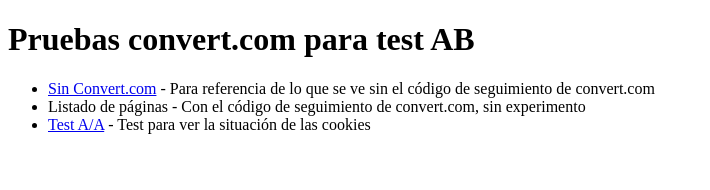
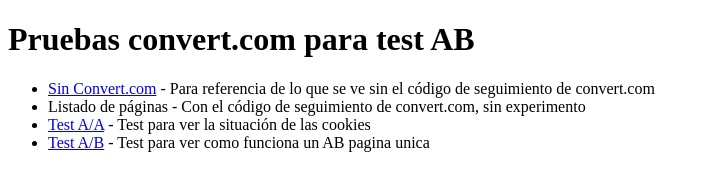
Before and after one commit to osvik/test-convert-temp, a plain HTML site: page index.html in a window 1280 px wide. Shown: the whole page, without its empty margins (0-710 px from the left). Drawn offline with Linux system fonts and the light colour scheme.

Commit message:
Link to convert 2

```diff
--- a/index.html
+++ b/index.html
@@ -33,6 +33,7 @@
         <li><a href="off.html">Sin Convert.com</a> - Para referencia de lo que se ve sin el código de seguimiento de convert.com</li>
         <li><a>Listado de páginas</a> - Con el código de seguimiento de convert.com, sin experimento</li>
         <li><a href="convert.html">Test A/A</a> - Test para ver la situación de las cookies</li>
+        <li><a href="convert-2.html">Test A/B</a> - Test para ver como funciona un AB pagina unica</li>
     </ul>
 
 </body>
```
